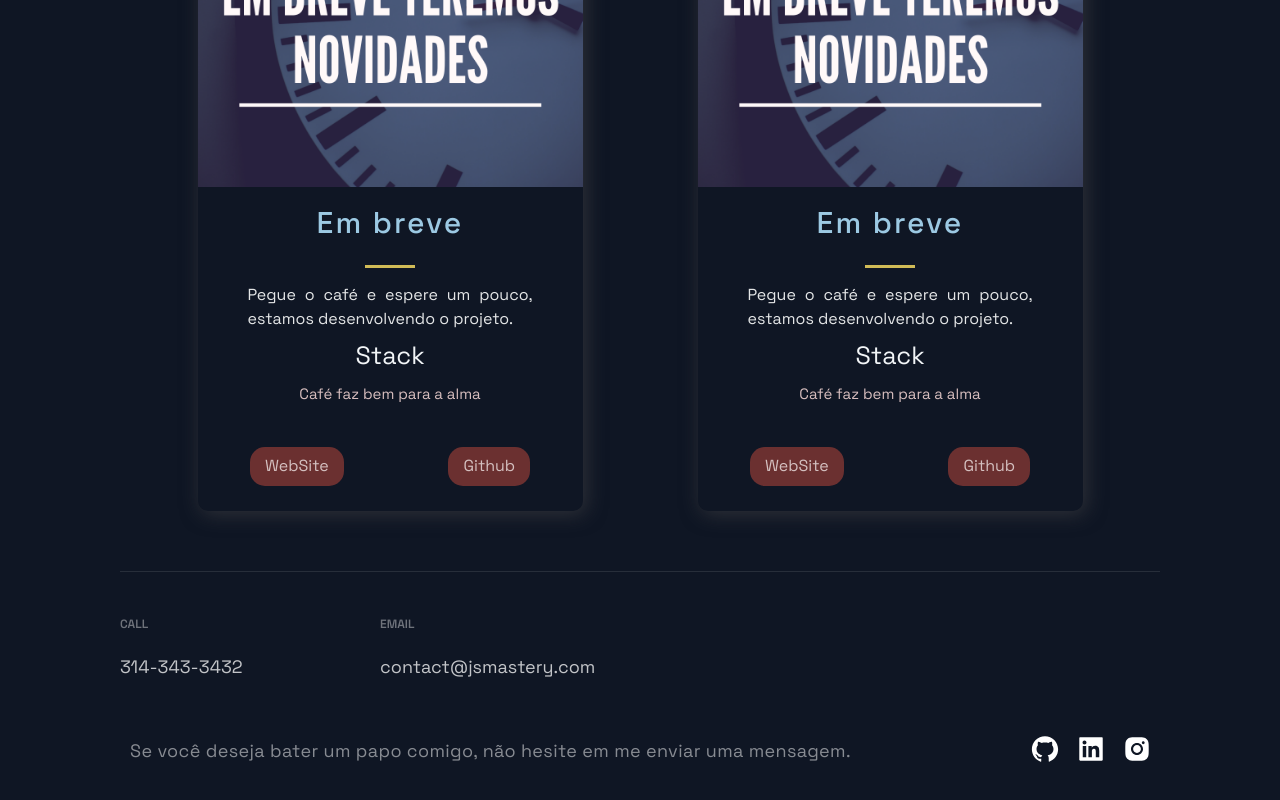
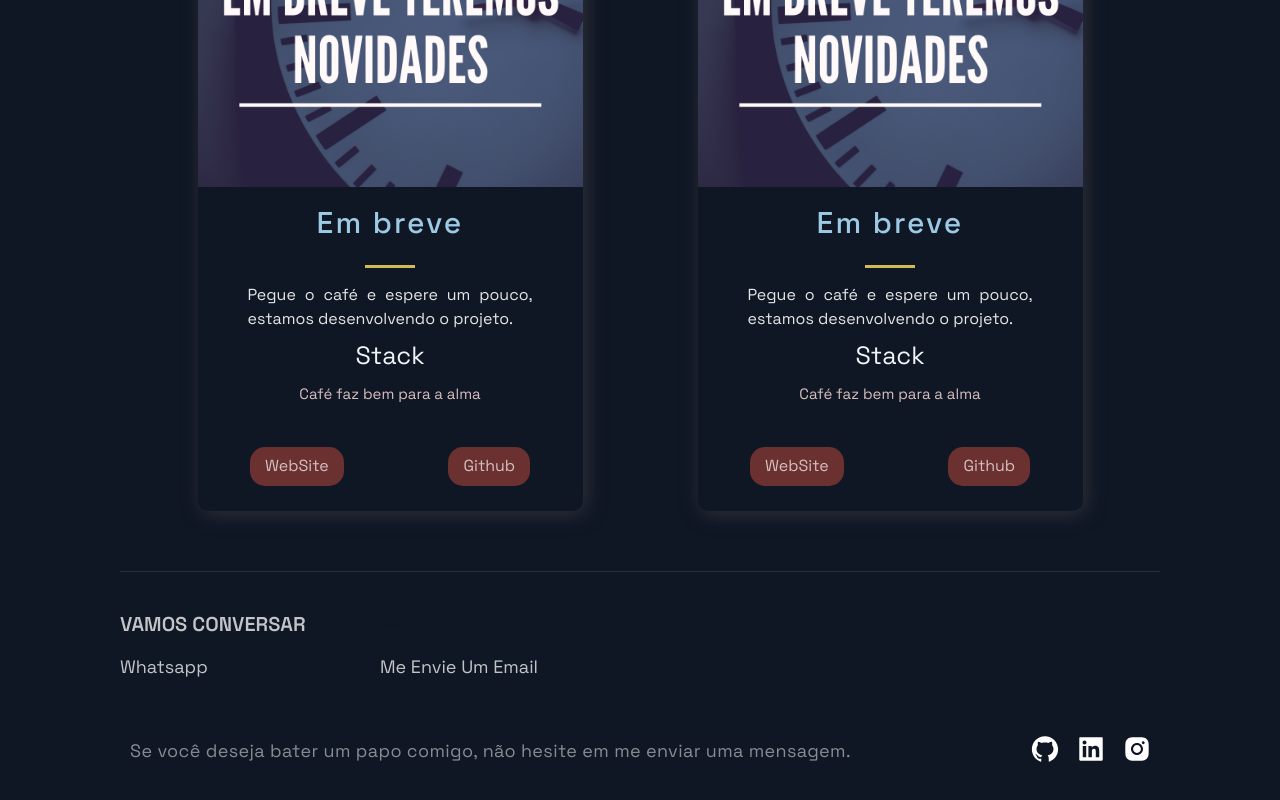
Before and after one commit to kbaths/portfolio_website, a Next.js app: page / in a window 1280 px wide. Shown: the part 2878-3678 px from the top of the page. Built offline with nearby package versions, Linux system fonts and the light colour scheme.

Commit message:
Created the footer

```diff
--- a/src/components/Footer/Footer.js
+++ b/src/components/Footer/Footer.js
@@ -1,23 +1,26 @@
 import React from 'react';
-import { AiFillGithub, AiFillInstagram, AiFillLinkedin, AiTwotoneMail } from 'react-icons/ai';
-
+import { AiFillGithub, AiFillInstagram, AiFillLinkedin } from 'react-icons/ai';
 import { SocialIcons } from '../Header/HeaderStyles';
-import { CompanyContainer, FooterWrapper, LinkColumn, LinkItem, LinkList, LinkTitle, Slogan, SocialContainer, SocialIconsContainer } from './FooterStyles';
+import { CompanyContainer, FooterWrapper, LinkColumn,
+        LinkItem, LinkList, LinkTitle, LinkTitles, Slogan, SocialContainer,
+        SocialIconsContainer, Imags } from './FooterStyles';
 
 const Footer = () => {
   return (
     <FooterWrapper id="footer">
       <LinkList>
         <LinkColumn>
-          <LinkTitle>Call</LinkTitle>
-          <LinkItem href="tel:314-343-3432">314-343-3432</LinkItem>
+          <LinkTitle>Vamos Conversar</LinkTitle>
+          <LinkItem href="https://api.whatsapp.com/send?phone=5571981916470&text=" target="_blank">
+             Whatsapp
+          </LinkItem>
         </LinkColumn>
         <LinkColumn>
-          <LinkTitle>
+          <LinkTitles >
             Email
-          </LinkTitle>
-          <LinkItem href="mailto:contact@jsmastery.com">
-             contact@jsmastery.com
+          </LinkTitles>
+          <LinkItem href="mailto:kbath.dev@gmail.com" target="_blank">
+           Me Envie Um Email
           </LinkItem>
         </LinkColumn>
       </LinkList>
@@ -27,13 +30,13 @@ const Footer = () => {
         mensagem.</Slogan>
         </CompanyContainer>
         <SocialContainer>
-          <SocialIcons href="https://google.com">
+          <SocialIcons href="https://github.com/kbaths"  target="_blank">
             <AiFillGithub size="3rem" />
           </SocialIcons>
-          <SocialIcons href="https://google.com">
+          <SocialIcons href="https://www.linkedin.com/in/julio-anderson-6070201a0/" target="_blank">
             <AiFillLinkedin size="3rem" />
           </SocialIcons>
-          <SocialIcons href="https://google.com">
+          <SocialIcons href="https://www.instagram.com/_kbath/" target="_blank">
             <AiFillInstagram size="3rem" />
           </SocialIcons>
         </SocialContainer>
--- a/src/components/Footer/FooterStyles.js
+++ b/src/components/Footer/FooterStyles.js
@@ -35,13 +35,16 @@ export const LinkItem = styled.a`
 	}
 
 	@media ${props => props.theme.breakpoints.sm} {
-		font-size: 8px;
+		font-size: 10px;
 		line-height: 14px;
 		margin-bottom: 8px;
+		padding: 2px;
 		display: flex;
 		align-items: center;
 	}
 `
+
+
 
 export const SocialIconsContainer = styled.div`
 max-width: 1040px;
@@ -145,10 +148,10 @@ export const LinkColumn = styled.div`
 export const LinkTitle = styled.h4`
 	font-style: normal;
 	font-weight: 600;
-	font-size: 12px;
+	font-size: 20px;
 	line-height: 24px;
 	text-transform: uppercase;
-	color: rgba(255, 255, 255, 0.4);
+	color: rgba(255, 255, 255, 0.75);
 	margin-bottom: 16px;
 
 	@media ${props => props.theme.breakpoints.sm} {
@@ -157,3 +160,19 @@ export const LinkTitle = styled.h4`
 		margin-bottom: 8px;
 	}
 `
+
+export const LinkTitles = styled.h4`
+	font-style: normal;
+	font-weight: 600;
+	font-size: 12px;
+	line-height: 24px;
+	text-transform: uppercase;
+	color: #0f1624;
+	margin-bottom: 16px;
+
+	@media ${props => props.theme.breakpoints.sm} {
+		font-size: 10px;
+		line-height: 12px;
+		margin-bottom: 8px;
+	}
+`
```
